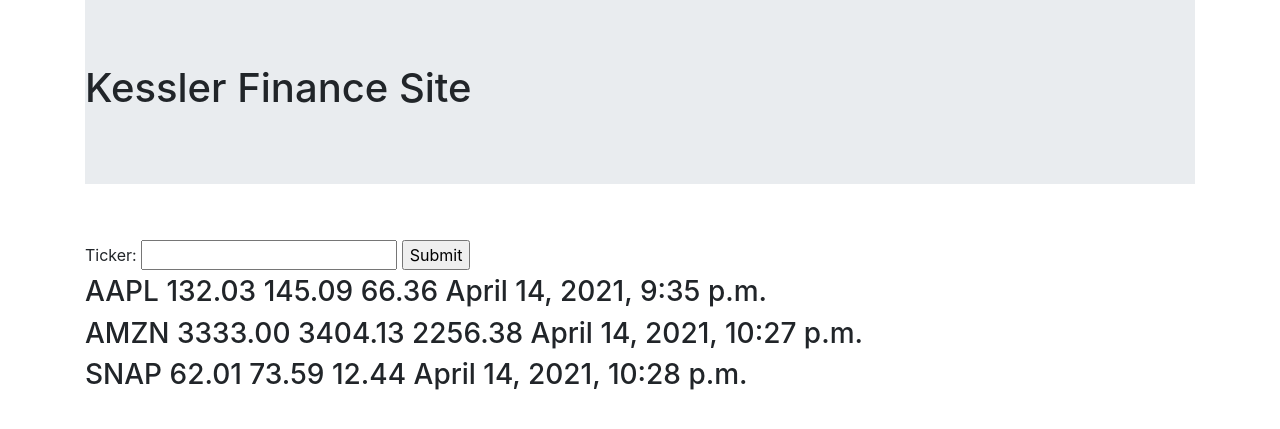
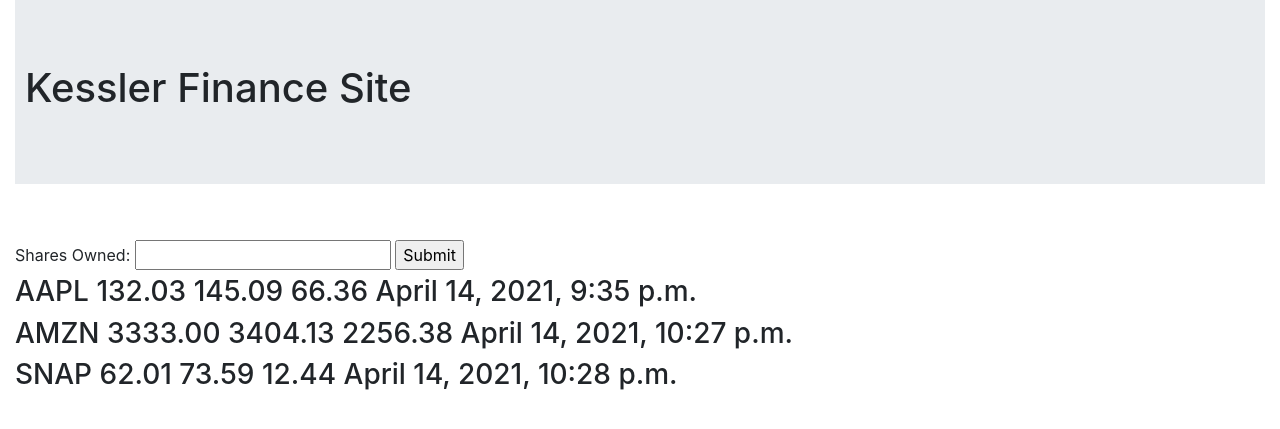
Before and after one commit to WillKessler7/financeSite, a Django app: page /stockPick in a window 1280 px wide. Shown: the top 429 px of the page. Run offline with Django 3.2, Linux system fonts and the light colour scheme; data comes from the database, SQL or seed files in the repository; some libraries are stand-ins or nearby versions.

Commit message:
Added: began to add a user model, Fixed: changed the stockPickView to have correct model

```diff
--- a/analyticals/templates/analyticals/graphDisplayView.html
+++ b/analyticals/templates/analyticals/graphDisplayView.html
@@ -19,9 +19,9 @@
 
     </head>
     <body>
-        <div class="container">
+        <div class="container-fluid">
             <div class="jumbotron jumbotron-fluid">
-                <h1>Kessler Finance Site</h1>
+                <h1 style="margin-left: 10px;">Kessler Finance Site</h1>
             </div>
 
             </br>
--- a/analyticals/templates/analyticals/stockPickView.html
+++ b/analyticals/templates/analyticals/stockPickView.html
@@ -19,16 +19,19 @@
 
     </head>
     <body>
-        <div class="container">
+        <div class="container-fluid">
             <div class="jumbotron jumbotron-fluid">
-                <h1>Kessler Finance Site</h1>
+                <h1 style="margin-left: 10px;">Kessler Finance Site</h1>
             </div>
 
             </br>
 
-            <form method="GET">
-                <label for="ticker">Ticker:</label>
-                <input type="text" name="ticker">
+
+            <form method="POST" action="graphDisplay">
+                {% csrf_token %}
+
+                <label for="sharesOwned">Shares Owned:</label>
+                <input type="text" name="sharesOwned">
                 <input type="submit">
             </form>
             {% for stock in allStocks %}
--- a/analyticals/views.py
+++ b/analyticals/views.py
@@ -2,13 +2,16 @@ from django.http import HttpResponse
 from django.views import View
 from django.shortcuts import render
 from django.template import loader
+from django.utils import timezone
 from django.contrib.auth.models import User
 from .models import Stock, PortEntries
 
 class loginView(View):
     def get(self, request):
+        # checks if data is present in the login form within the view
+        if request.POST:
+            pass
         template = loader.get_template('analyticals/loginView.html')
-        # here is some fake data for the templates
         context = {}
         return HttpResponse(template.render(context, request))
 
@@ -17,7 +20,7 @@ class stockPickView(View):
         template = loader.get_template('analyticals/stockPickView.html')
         allStocks = Stock.objects.all()
         context = {'allStocks': allStocks }
-        print(request.GET)
+        print(request.POST)
         return HttpResponse(template.render(context, request))
 
 class graphDisplayView(View):
```
Also changed, not shown: analyticals/templates/analyticals/loginView.html (+5 -3 lines).
